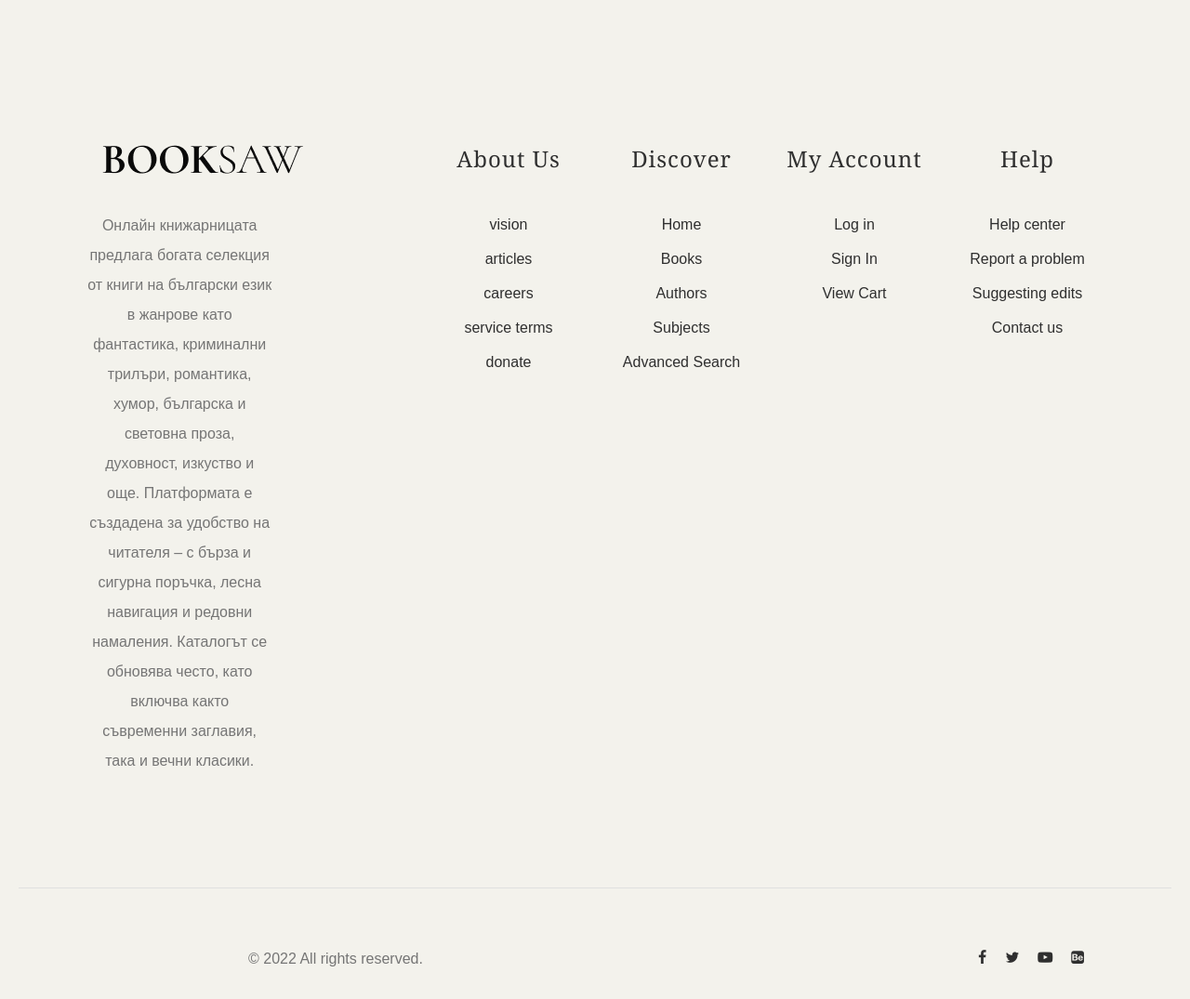
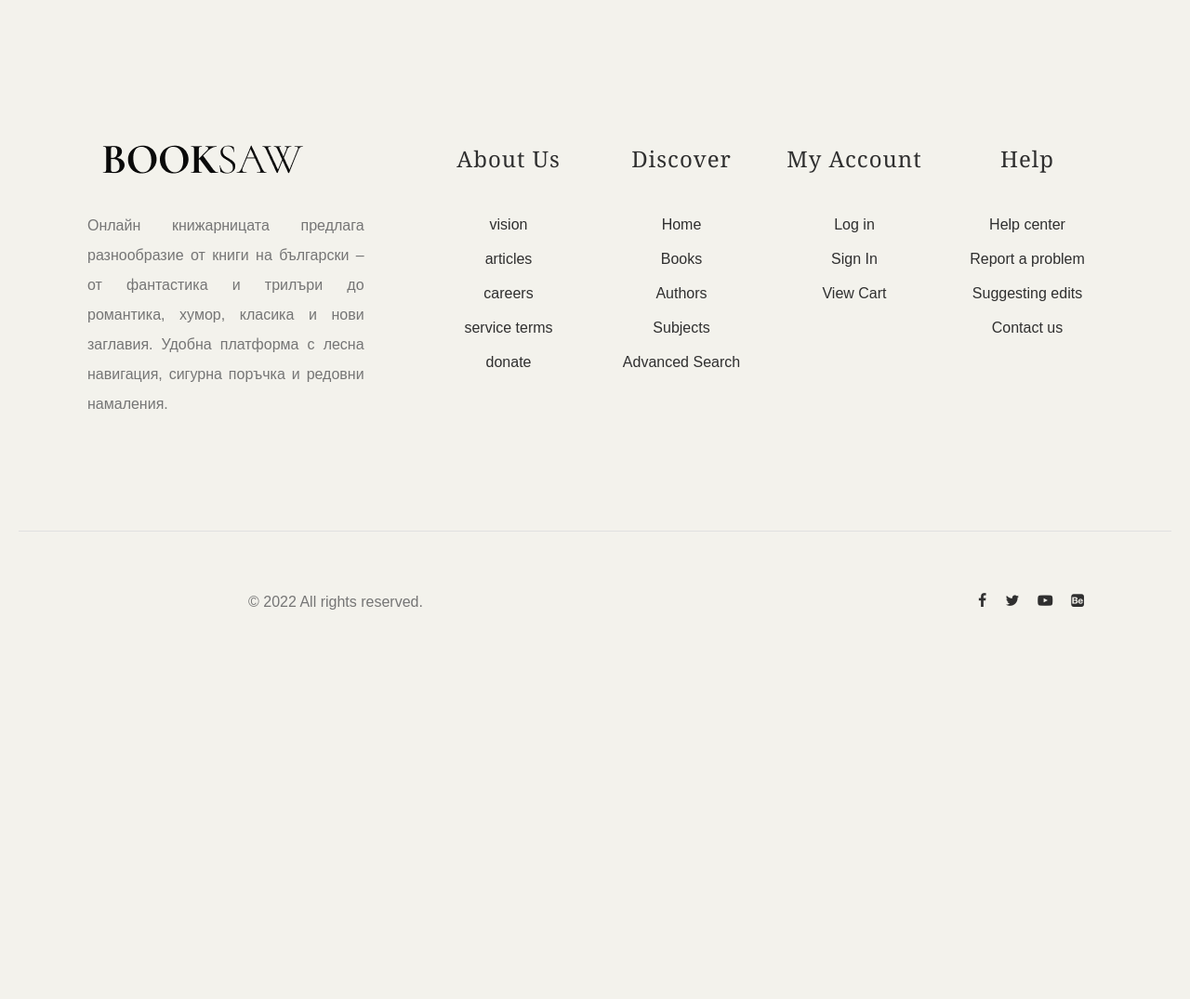
Before and after one commit to Shteryu1/Online_Bookstore_new, a PHP site: page / in a window 1280 px wide. Shown: the part 4590-5665 px from the top of the page at 93% size. After the commit the page ends 5246 px from the top, so only its background shows below. Run offline with PHP 8.4, Linux system fonts and the light colour scheme; some web fonts are replaced.

Commit message:
Add files via upload

```diff
--- a/index.php
+++ b/index.php
@@ -904,10 +904,7 @@ include 'connection.php';
 					<div class="footer-item">
 						<div class="company-brand">
 							<img src="images/main-logo.png" alt="logo" class="footer-logo">
-							<p>Онлайн книжарницата предлага богата селекция от книги на български език в жанрове като фантастика,
-								 криминални трилъри, романтика, хумор, българска и световна проза, духовност, изкуство и още. Платформата е
-								 създадена за удобство на читателя – с бърза и сигурна поръчка, лесна навигация и редовни намаления. Каталогът
-								  се обновява често, като включва както съвременни заглавия, така и вечни класики.</p>
+							<p>Онлайн книжарницата предлага разнообразие от книги на български – от фантастика и трилъри до романтика, хумор, класика и нови заглавия. Удобна платформа с лесна навигация, сигурна поръчка и редовни намаления.</p>
 						</div>
 					</div>
 
--- a/style.css
+++ b/style.css
@@ -1,4 +1,4 @@
-@import url('https://fonts.googleapis.com/css2?family=Playfair+Display:wght@400;700&display=swap&subset=cyrillic');
+  @import url('https://fonts.googleapis.com/css2?family=Playfair+Display:wght@400;700&display=swap&subset=cyrillic');
 
 :root {
   /* widths for rows and containers
@@ -2297,7 +2297,8 @@ footer#footer {
 }
 
 #footer .footer-item p {
-  width: 80%;
+  width: 120%;
+  text-align: justify;
 }
 
 #footer .footer-menu {
```
